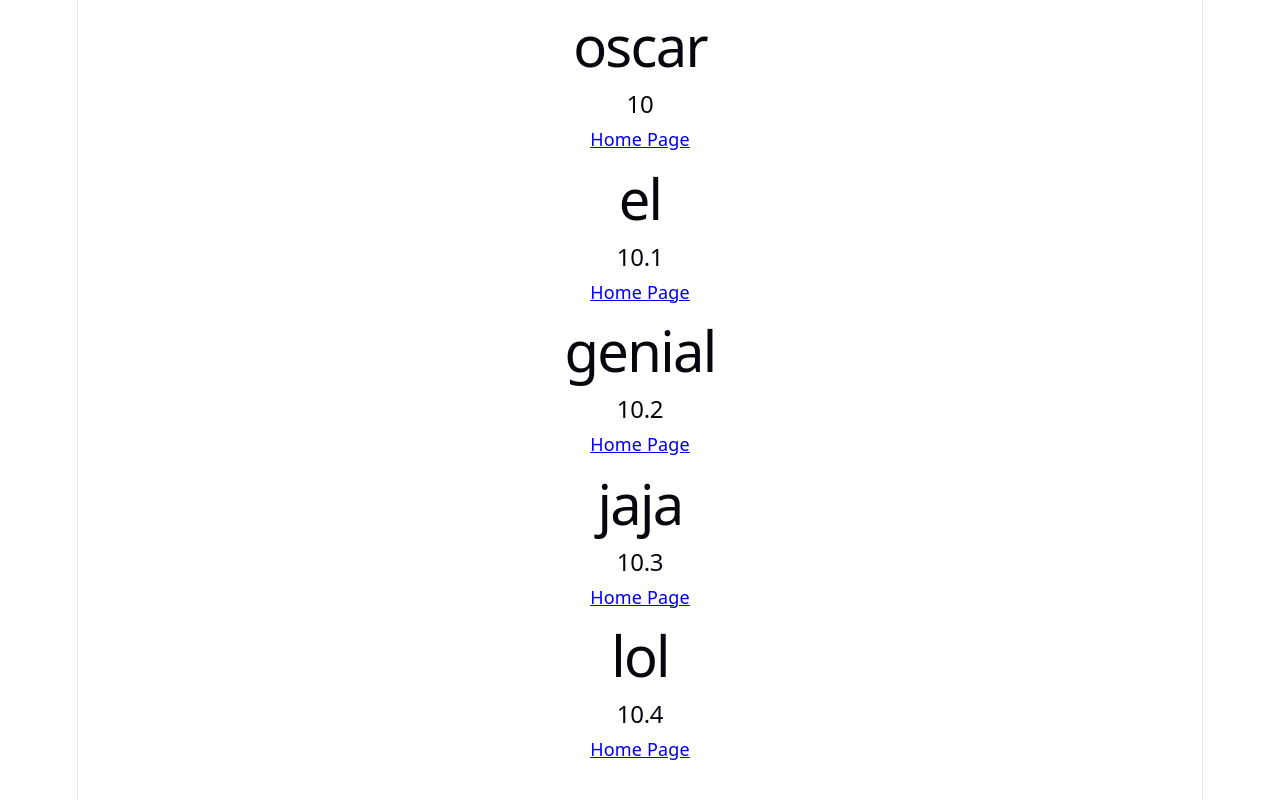
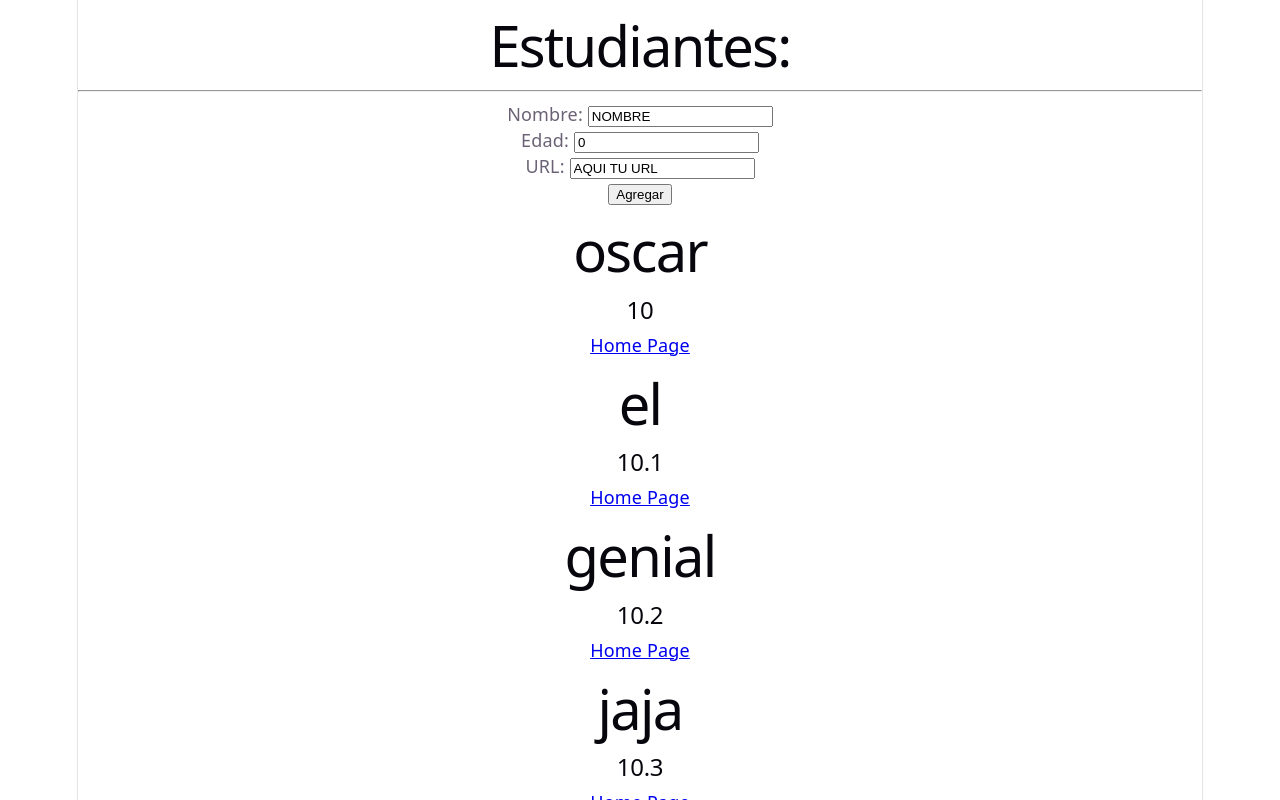
Before and after one commit to oscarartieda8-cloud/AWM_OORTEGA_2026A, a React app in the folder 04_05_2026/frontend/: page / in a window 1280 px wide. Shown: the top 800 px of the page. Built offline with nearby package versions, Linux system fonts and the light colour scheme; the HTML template or start-up script is replaced by a standard one.

Commit message:
variables de estado con el useState - tiene error en el lstestudiantes.map

```diff
--- a/04_05_2026/frontend/src/pages/EstudiantesPage.jsx
+++ b/04_05_2026/frontend/src/pages/EstudiantesPage.jsx
@@ -1,21 +1,87 @@
 import Estudiante from "../components/estudiante";
 import { listaEstudiantes } from "../utils/data";
+import { useState } from "react";
 
 const EstudiantesPage = () => {
+  const [lstEstudiantes, setLstEstudiantes] = useState(listaEstudiantes);
+  const [nuevoEstudiante, setNuevoEstudiante] = useState(
+    {
+      id : Date.now(), /*simplemente para que los ids sean diferentes*/
+      nombre: "NOMBRE",
+      edad: 0,
+      url: "AQUI TU URL"
+
+    }
+  );
+
+  const handerAgregarEstudiante = (e) =>{
+    e.preventDefault();
+    setLstEstudiantes([...lstEstudiantes, nuevoEstudiante])
+    setNuevoEstudiante({...nuevoEstudiante, nombre:"", edad: 0, url:""})
+  }
   return (
     <div>
 
-      {/*} DATOS HARDCODEADOS
+      <h1>Estudiantes:</h1>
+      <hr />
+      <form onSubmit={handerAgregarEstudiante}>
+        <div>
+          <label htmlFor="est_nombre">Nombre: </label>
+          <input
+            type="text"
+            name="est_nombre"
+            id="est_nombre"
+            placeholder="Ingresa tu nombre" required
+            value={nuevoEstudiante.nombre}
+            onChange={(e) => setNuevoEstudiante({ ...nuevoEstudiante, nombre: e.target.value })} />
+            {/*e de Event, contiene toda la info del evento - target es para obtener el elemento
+            del input pq ese genero el evento y con value saco el valor xd */}
+        </div>
+        <div>
+          <label htmlFor="est_edad">Edad:  </label>
+          <input
+            type="number"
+            name="est_edad"
+            id="est_edad"
+            placeholder="Ingresa tu edad" required
+            value={nuevoEstudiante.edad}
+            onChange={(e) => setLstEstudiantes({...nuevoEstudiante, edad: e.target.value})}
+            />
+        </div>
+        <div>
+          <label htmlFor="est_url">URL:  </label>
+          <input
+            type="text"
+            name="est_url"
+            id="est_url"
+            placeholder="URL del home page"
+            value={nuevoEstudiante.url}
+            onChange={(e) => setLstEstudiantes({...nuevoEstudiante, url: e.target.value})}
+            />
+        </div>
+        <div>
+
+          <input type="submit" id="est_submit" value={"Agregar"} />
+        </div>
+      </form>
+      {
+        lstEstudiantes.map((estudiante) => {
+          return <Estudiante
+                    key = {estudiante.id}
+                    nombre={estudiante.nombre}
+                    edad={estudiante.edad}
+                    url={estudiante.url}
+                    >
+                  </Estudiante>
+        })
+      }
+
+
+      {/* DATOS HARDCODEADOS
       <Estudiante nombre={"Amogus"} edad={40} url={"https://www.youtube.com/"} />
       <Estudiante nombre={"Pacheko"} edad={77} url={"https://www.youtube.com/"} />
       <Estudiante nombre={"Manuela"} edad={66} url={"https://www.youtube.com/"} ></Estudiante>
-      {*/}
-      {
-      listaEstudiantes.map((estudiante) =>
-        {
-          return <Estudiante nombre={estudiante.nombre} edad={estudiante.edad} url={estudiante.url}></Estudiante>
-        })
-      }
+      */}
     </div>
   );
 }
```
